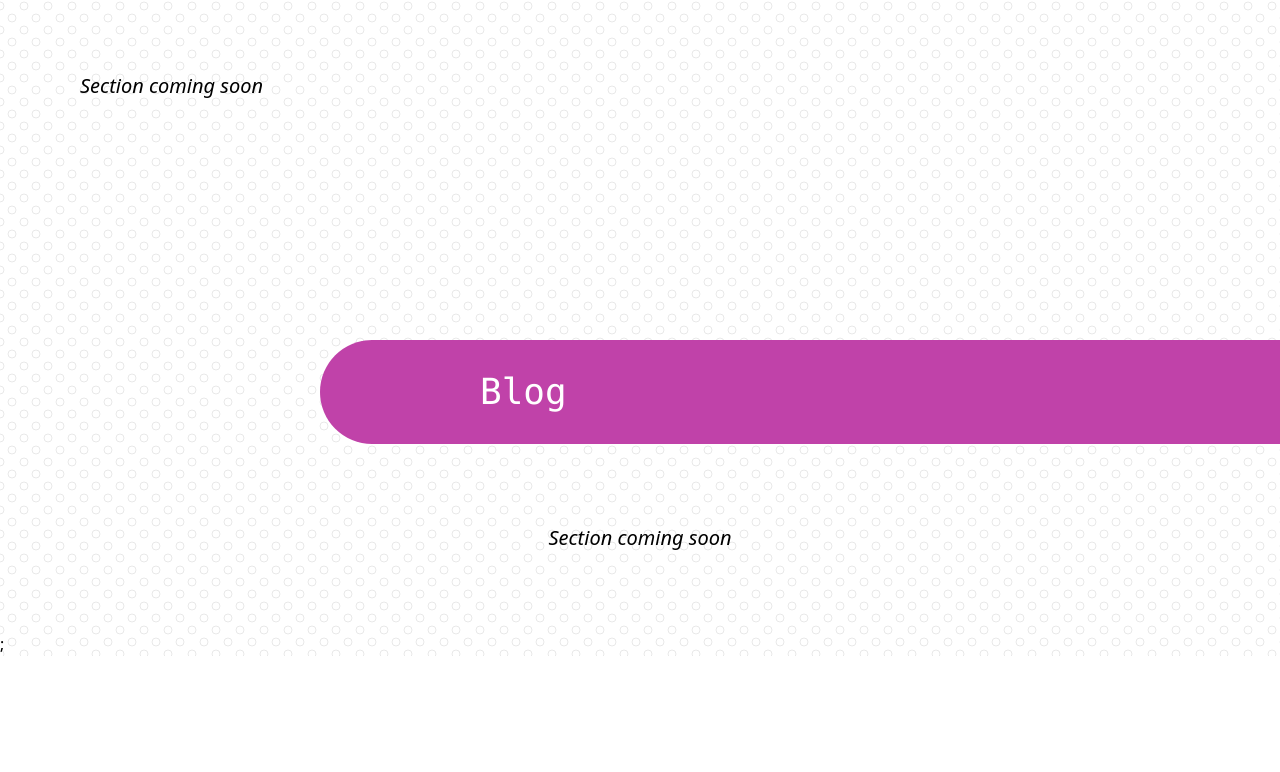
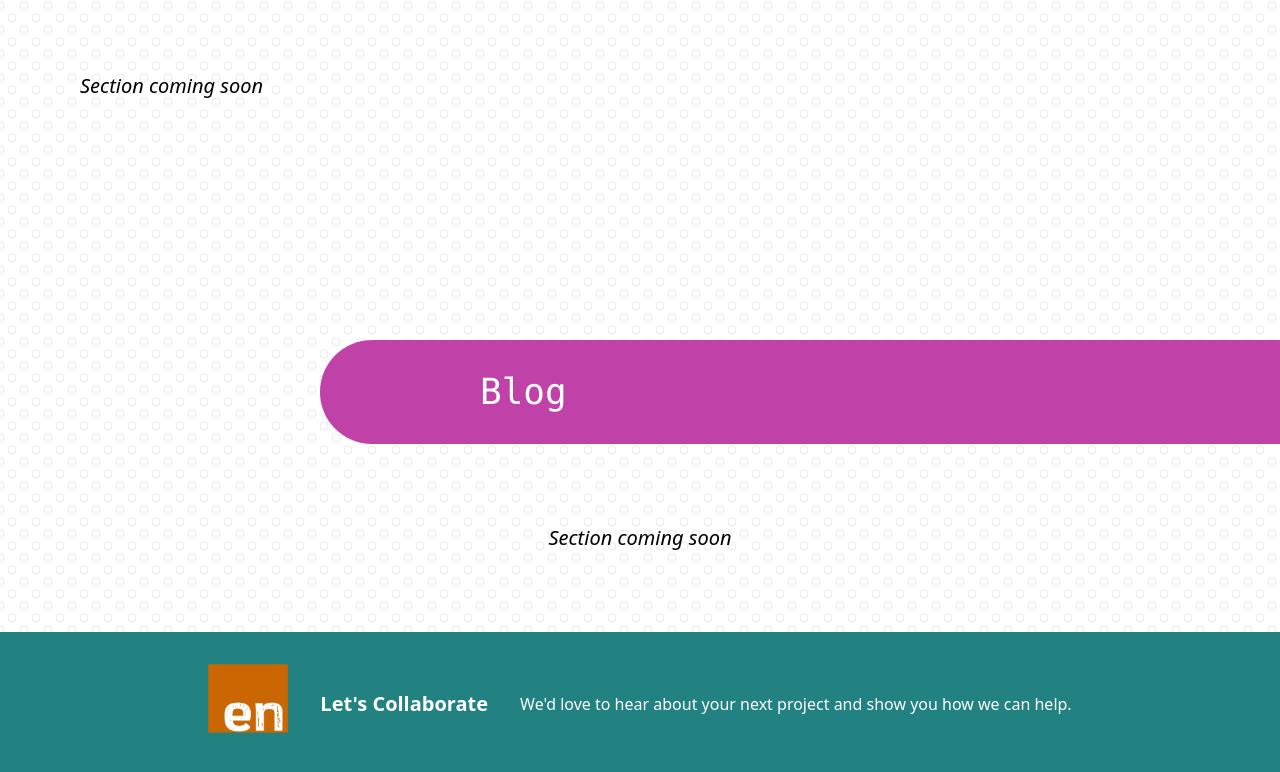
Before and after one commit to enBloc-org/website, a Next.js app: page / in a window 1280 px wide. Shown: the part 2454-3226 px from the top of the page. Before the commit the page ends 3110 px from the top, so only its background shows below. Built offline with nearby package versions, Linux system fonts and the light colour scheme.

Commit message:
Footer component and basic content
Relates #10

```diff
--- a/src/app/page.tsx
+++ b/src/app/page.tsx
@@ -3,6 +3,7 @@ import BlogSection from '@/components/BlogSection';
 import StickyHeader from '@/components/headers/StickyHeader';
 import IncubatorSection from '@/components/IncubatorSection';
 import OurWorkSection from '@/components/OurWorkSection';
+import Footer from '@/components/footer/Footer';
 import { useRef } from 'react';
 
 export default function Home() {
@@ -29,8 +30,8 @@ export default function Home() {
         <IncubatorSection aboutRef={linkRefs[0].ref} />
         <OurWorkSection workRef={linkRefs[1].ref} />
         <BlogSection blogRef={linkRefs[2].ref} />
+        <Footer />
       </main>
-      ;
     </>
   );
 }
--- /dev/null
+++ b/src/components/footer/Footer.tsx
@@ -0,0 +1,24 @@
+import Image from 'next/image';
+
+const Footer = () => {
+  return (
+    <footer className='h-60 bg-en-green text-white'>
+      <div className='flex flex-wrap items-center justify-center text-center gap-8 px-2 mt-8 '>
+        <div className='relative h-20 w-20'>
+          <Image
+            src={'/en-logo-burnt-orange.png'}
+            alt='Orange block with the letters en'
+            fill
+          />
+        </div>
+        <h3 className='text-xl font-sans font-bold'>Let&apos;s Collaborate</h3>
+        <p>
+          We&apos;d love to hear about your next project and show you how we can
+          help.
+        </p>
+      </div>
+    </footer>
+  );
+};
+
+export default Footer;
--- a/tailwind.config.ts
+++ b/tailwind.config.ts
@@ -17,6 +17,7 @@ const config: Config = {
         'en-red': '#9B2226',
         'en-blue': '#0F49A0',
         'en-pink': '#C042A9',
+        'en-green': '#218281',
       },
       keyframes: {
         slidein: {
```
Also changed, not shown: src/app/globals.css (line endings or trailing spaces).
